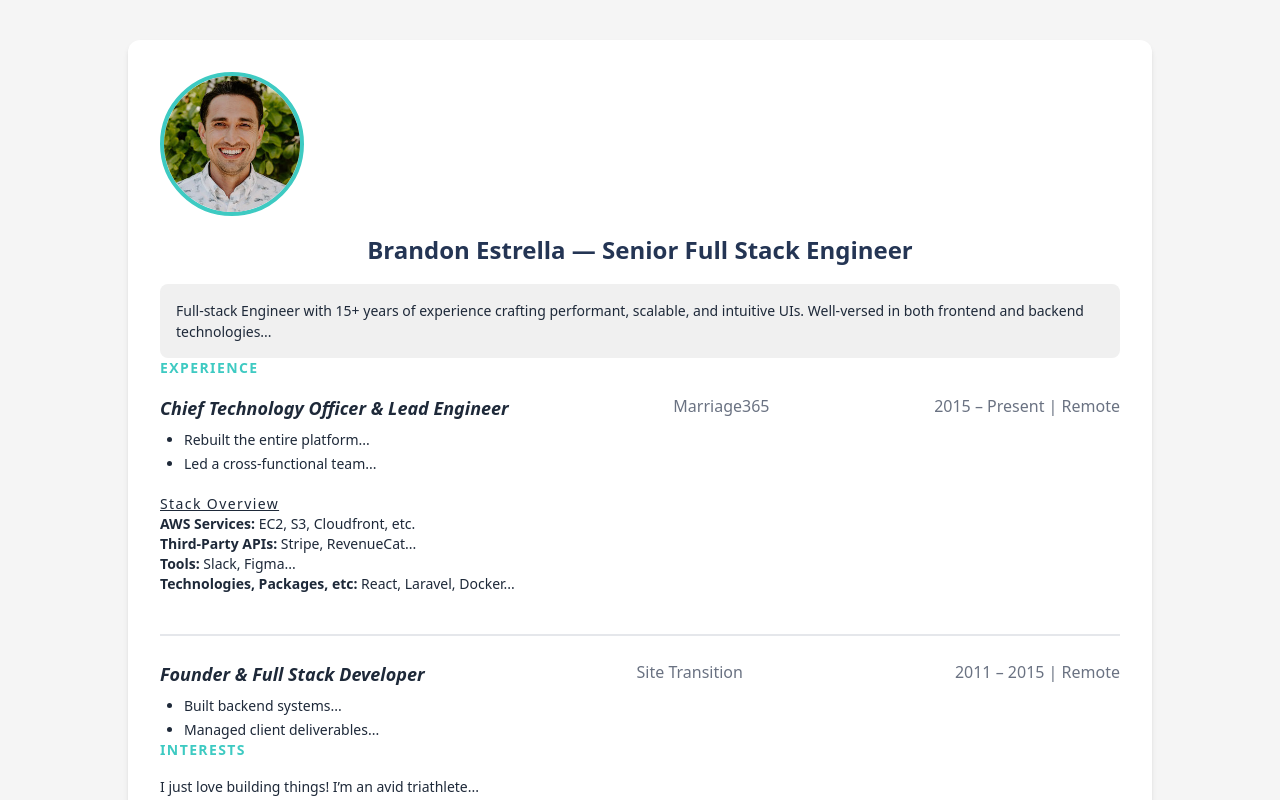
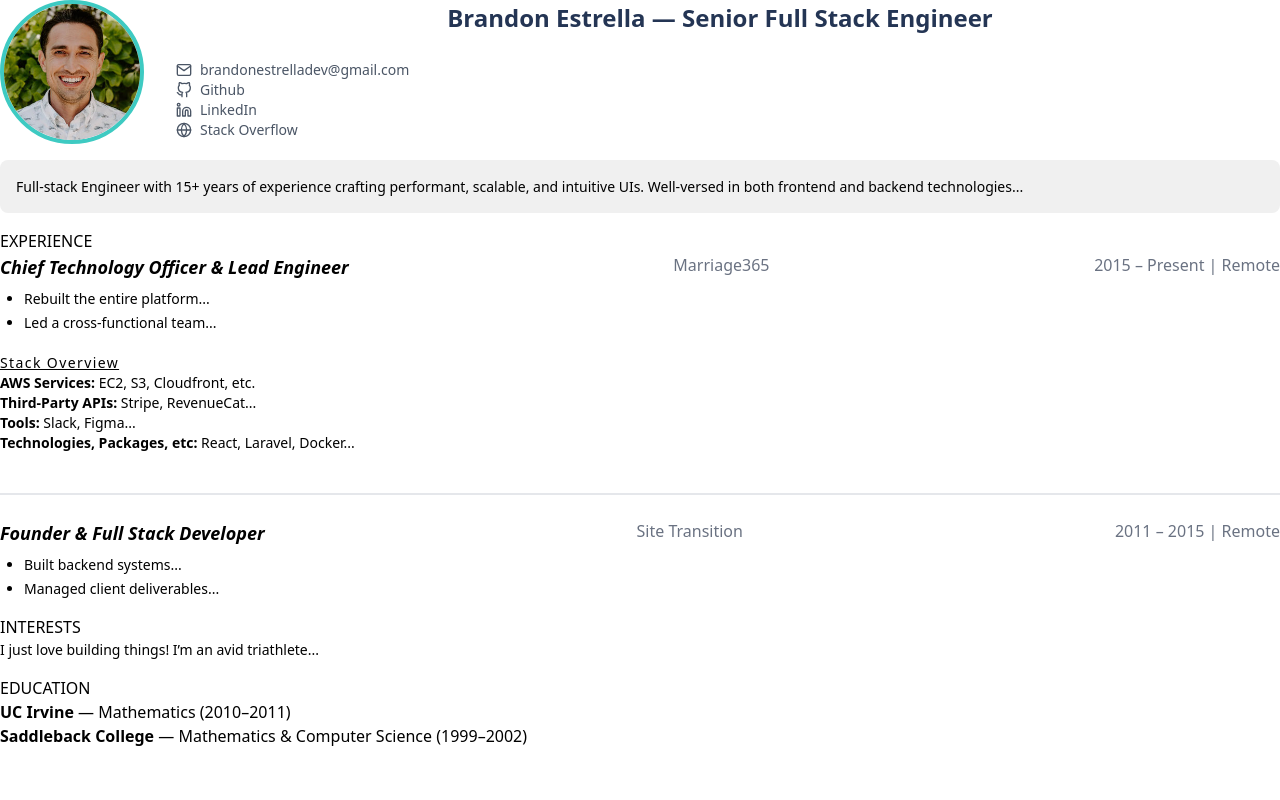
Before and after one commit to onamfc/resume-builder, a React (Vite) app: page / in a window 1280 px wide. Shown: the top 800 px of the page. Built offline with nearby package versions, Linux system fonts and the light colour scheme.

Commit message:
remove static class names

```diff
--- a/src/ResumeRenderer.tsx
+++ b/src/ResumeRenderer.tsx
@@ -1,4 +1,3 @@
-// ResumeRenderer.tsx
 import React from 'react';
 import resumeData from './resumeData';
 import {Mail, GitHub, Linkedin, Globe} from 'react-feather';
@@ -11,14 +10,14 @@ const iconMap: Record<string, React.FC<{ size: number }>> = {
 };
 
 const componentMap: Record<string, React.FC<any>> = {
-    ImageBlock: ({imageUrl, style}: { imageUrl: string; style: any }) => (
-        <img src={imageUrl} alt="headshot" style={style}/>
+    ImageBlock: ({imageUrl, style, alt}: { imageUrl: string; style?: React.CSSProperties, alt: string }) => (
+        <img src={imageUrl} alt={alt} style={style}/>
     ),
-    TextBlock: ({text, style}: { text: string; style?: any }) => (
+    TextBlock: ({text, style}: { text: string; style?: React.CSSProperties }) => (
         <p style={style}>{text}</p>
     ),
-    SectionTitle: ({title}: { title: string }) => (
-        <h2 className="text-sm text-[#3ecac2] font-bold tracking-widest mb-4">{title}</h2>
+    SectionTitle: ({title, style}: { title: string, style?: React.CSSProperties }) => (
+        <h2 style={style}>{title}</h2>
     ),
     ContactBlock: ({contact}: { contact: any }) => {
         const IconComponent = iconMap[contact.icon.component];
@@ -29,16 +28,13 @@ const componentMap: Record<string, React.FC<any>> = {
             </div>
         );
     },
-    StyleBlock: ({styles, children, direction}: {
+    StyleBlock: ({styles, children = [], direction}: {
         styles?: React.CSSProperties;
-        children: any[];
-        direction?: string
+        children?: any[];
+        direction?: string;
     }) => (
-        <div style={styles} className={`mb-4 ${direction === 'row' ? 'flex flex-row gap-4' : ''}`}>
-            {children.map((child, i) => {
-                const Component = componentMap[child.component];
-                return Component ? <Component key={i} {...child} /> : null;
-            })}
+        <div style={styles} className={`${direction === 'row' ? 'flex flex-row gap-4' : 'flex-col'}`}>
+            {children}
         </div>
     ),
     JobBlock: ({job, isFirst}: { job: any; isFirst?: boolean }) => (
@@ -59,8 +55,7 @@ const componentMap: Record<string, React.FC<any>> = {
                     <p className="text-sm"><strong>AWS Services:</strong> {job.subSection.aws}</p>
                     <p className="text-sm"><strong>Third-Party APIs:</strong> {job.subSection.apis}</p>
                     <p className="text-sm"><strong>Tools:</strong> {job.subSection.tools}</p>
-                    <p className="text-sm"><strong>Technologies, Packages, etc:</strong> {job.subSection.technologies}
-                    </p>
+                    <p className="text-sm"><strong>Technologies, Packages, etc:</strong> {job.subSection.technologies}</p>
                 </section>
             )}
         </div>
@@ -70,42 +65,52 @@ const componentMap: Record<string, React.FC<any>> = {
     )
 };
 
-function renderNode(key: string | { key: string; children: any[]; direction: string }, data: any): React.ReactNode {
+function renderNode(
+    key: string | { key?: string; children?: any[]; direction?: string; component?: string; [key: string]: any },
+    data: any
+): React.ReactNode {
+    // If 'string', use lookup (for root keys like 'header')
     if (typeof key === 'string') {
-        const entry = data[key];
+        const entry = data?.[key];
         if (!entry) return null;
+        return renderNode(entry, data);
+    }
 
-        if (entry.component === 'StyleBlock') {
+    // If object and has component
+    if (typeof key === 'object') {
+        if (key.component) {
+            const Component = componentMap[key.component];
+            if (!Component) return null;
+
+            const renderedChildren = (key.children ?? []).map((child: any, i: number) => (
+                <React.Fragment key={i}>{renderNode(child, data)}</React.Fragment>
+            ));
+
+            return <Component {...{...key, children: renderedChildren}} />;
+        }
+
+        // Optional fallback if using keyed children containers
+        if (key.key) {
             return (
-                entry.children.map((child: any, i: number) => {
-                    const Component = componentMap[child.component];
-                    return Component ? <Component key={i} {...child} /> : null;
-                })
+                <div key={key.key}
+                     className={`flex ${key.direction === 'column' ? 'flex-col' : 'flex-row'} gap-4 flex-wrap`}>
+                    {(key.children ?? []).map((childKey, i) => (
+                        <React.Fragment key={i}>{renderNode(childKey, data)}</React.Fragment>
+                    ))}
+                </div>
             );
         }
-
-        const Component = componentMap[entry.component];
-        return Component ? <Component key={key} {...entry} /> : null;
     }
 
-    if (typeof key === 'object') {
-        return (
-            <div key={key.key}
-                 className={`flex ${key.direction === 'column' ? 'flex-col' : 'flex-row'} gap-4 flex-wrap`}>
-                {key.children.map((childKey) => renderNode(childKey, data))}
-            </div>
-        );
-    }
     return null;
 }
 
+
 const ResumeRenderer: React.FC = () => {
     return (
-        <div className="bg-[#f5f5f5] min-h-screen py-10 px-4 font-body text-gray-800">
-            <div className="max-w-5xl mx-auto bg-white shadow-md rounded-xl overflow-hidden p-8">
-                {resumeData.layout.children.map((node) => renderNode(node, resumeData.data))}
-            </div>
-        </div>
+        resumeData.layout.children.map((node, i) => (
+            <React.Fragment key={i}>{renderNode(node, resumeData.data)}</React.Fragment>
+        ))
     );
 };
 
```
